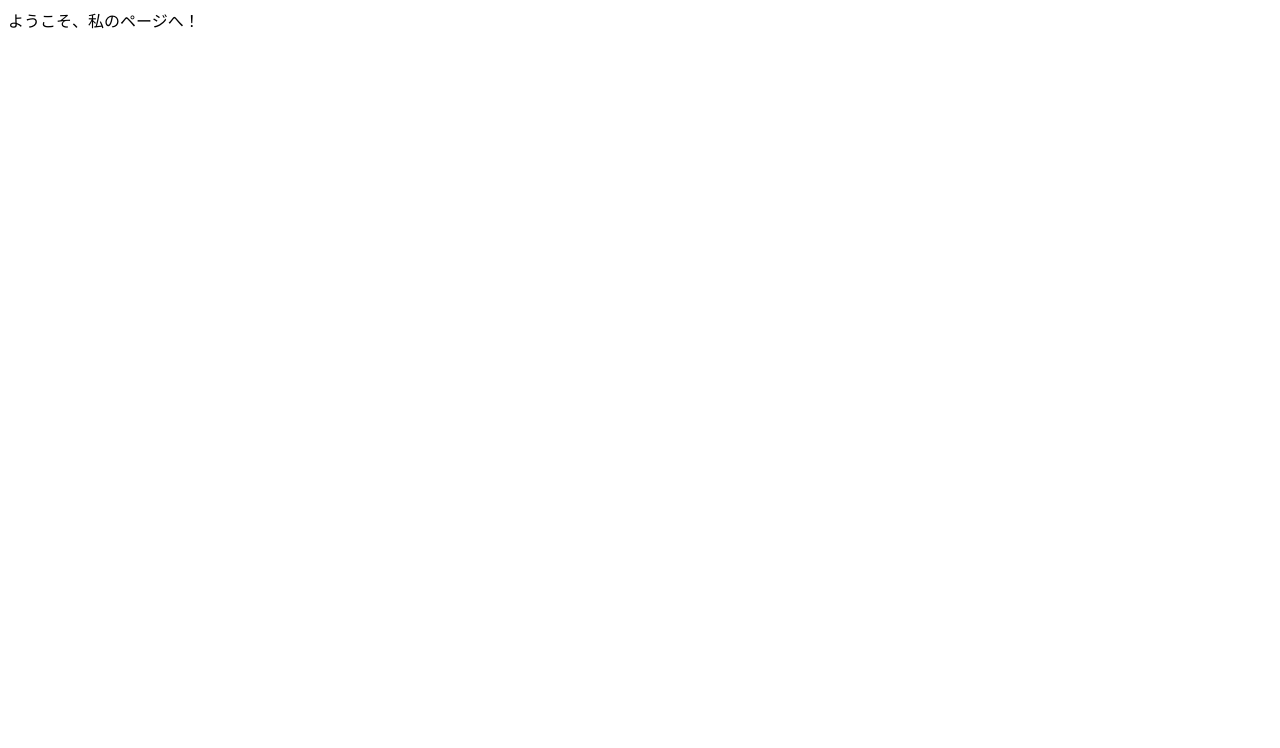
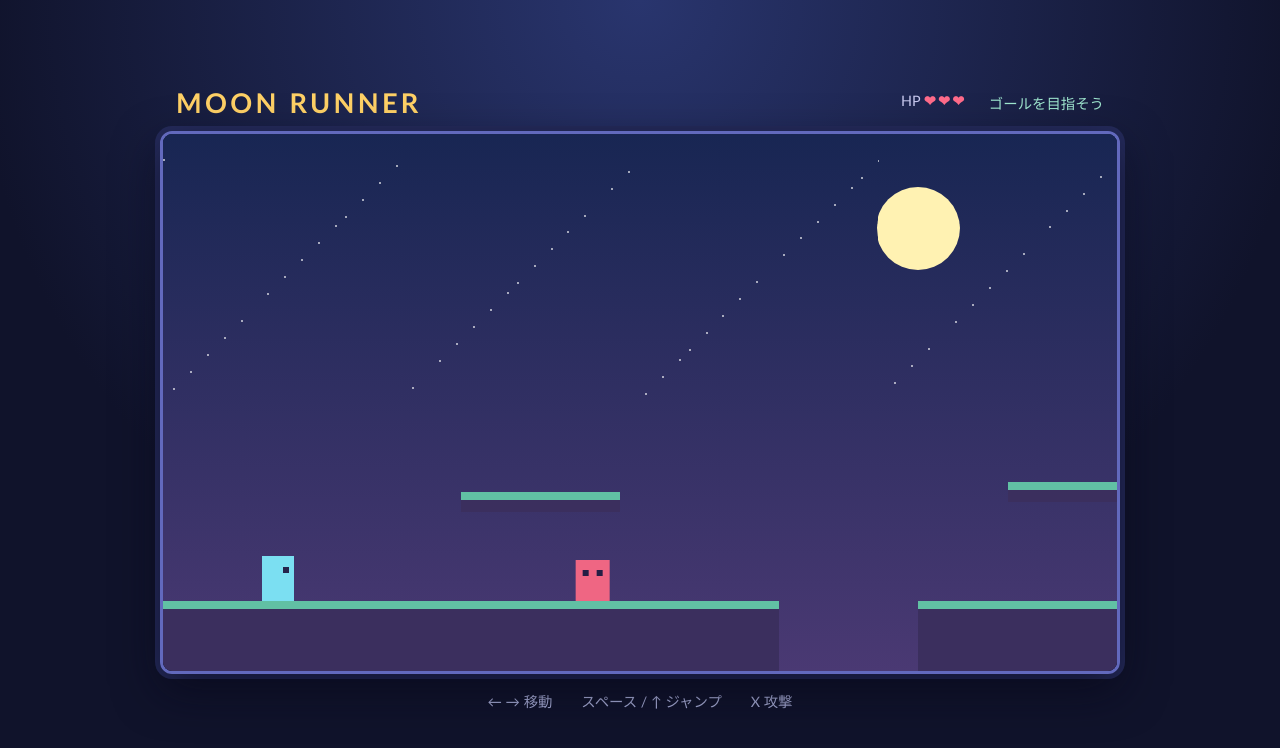
Before and after one commit to wasan2195076/my-second-app, a plain HTML site: page index.html in a window 1280 px wide. Drawn offline with Linux system fonts and the light colour scheme.

Commit message:
ゲーム初版

```diff
--- a/index.html
+++ b/index.html
@@ -1,11 +1,30 @@
 <!DOCTYPE html>
-<html lang="en">
+<html lang="ja">
 <head>
-    <meta charset="UTF-8">
-    <meta name="viewport" content="width=device-width, initial-scale=1.0">
-    <title>Document</title>
+  <meta charset="UTF-8">
+  <meta name="viewport" content="width=device-width, initial-scale=1.0">
+  <title>Moon Runner</title>
+  <link rel="stylesheet" href="style.css">
 </head>
-<body>ようこそ、私のページへ！
-
+<body>
+  <main class="game-shell">
+    <header class="hud">
+      <h1>MOON RUNNER</h1>
+      <div class="stats">
+        <span>HP <strong id="hp">❤❤❤</strong></span>
+        <span id="status">ゴールを目指そう</span>
+      </div>
+    </header>
+    <div class="game-frame">
+      <canvas id="game" width="960" height="540" aria-label="横スクロールアクションゲーム"></canvas>
+      <div id="message" class="message hidden">
+        <h2 id="message-title"></h2>
+        <p id="message-text"></p>
+        <button id="restart">もう一度プレイ</button>
+      </div>
+    </div>
+    <p class="controls">← → 移動　　スペース / ↑ ジャンプ　　X 攻撃</p>
+  </main>
+  <script src="script.js"></script>
 </body>
 </html>
--- /dev/null
+++ b/script.js
@@ -0,0 +1,185 @@
+const canvas = document.querySelector("#game");
+const ctx = canvas.getContext("2d");
+const hpElement = document.querySelector("#hp");
+const statusElement = document.querySelector("#status");
+const message = document.querySelector("#message");
+const messageTitle = document.querySelector("#message-title");
+const messageText = document.querySelector("#message-text");
+const restartButton = document.querySelector("#restart");
+
+const WIDTH = canvas.width;
+const HEIGHT = canvas.height;
+const worldWidth = 3100;
+const keys = {};
+let cameraX = 0;
+let gameState = "playing";
+let lastTime = 0;
+
+const player = {
+  x: 100, y: 300, width: 32, height: 46, vx: 0, vy: 0,
+  speed: 260, jump: 620, hp: 3, grounded: false, facing: 1,
+  attackTimer: 0, invincible: 0
+};
+
+const platforms = [
+  { x: 0, y: 470, width: 620, height: 70 },
+  { x: 760, y: 470, width: 520, height: 70 },
+  { x: 1420, y: 470, width: 460, height: 70 },
+  { x: 2020, y: 470, width: 570, height: 70 },
+  { x: 2730, y: 470, width: 370, height: 70 },
+  { x: 300, y: 360, width: 160, height: 20 },
+  { x: 850, y: 350, width: 170, height: 20 },
+  { x: 1110, y: 280, width: 130, height: 20 },
+  { x: 1530, y: 350, width: 180, height: 20 },
+  { x: 2200, y: 340, width: 170, height: 20 },
+  { x: 2450, y: 270, width: 120, height: 20 }
+];
+
+const enemies = [
+  { x: 420, y: 428, width: 34, height: 42, min: 250, max: 580, vx: 65, alive: true },
+  { x: 930, y: 428, width: 34, height: 42, min: 780, max: 1240, vx: -70, alive: true },
+  { x: 1580, y: 428, width: 34, height: 42, min: 1440, max: 1830, vx: 75, alive: true },
+  { x: 2240, y: 428, width: 34, height: 42, min: 2050, max: 2520, vx: -80, alive: true }
+];
+
+function resetGame() {
+  Object.assign(player, { x: 100, y: 300, vx: 0, vy: 0, hp: 3, grounded: false, facing: 1, attackTimer: 0, invincible: 0 });
+  enemies.forEach((enemy, index) => Object.assign(enemy, { alive: true, x: [420, 930, 1580, 2240][index] }));
+  cameraX = 0;
+  gameState = "playing";
+  message.classList.add("hidden");
+  statusElement.textContent = "ゴールを目指そう";
+  updateHp();
+}
+
+function updateHp() {
+  hpElement.textContent = "❤".repeat(player.hp) + "♡".repeat(3 - player.hp);
+}
+
+function intersects(a, b) {
+  return a.x < b.x + b.width && a.x + a.width > b.x &&
+    a.y < b.y + b.height && a.y + a.height > b.y;
+}
+
+function hurt() {
+  if (player.invincible > 0) return;
+  player.hp--;
+  player.invincible = 1.2;
+  player.vy = -300;
+  player.vx = -player.facing * 220;
+  updateHp();
+  if (player.hp <= 0) endGame(false);
+}
+
+function endGame(won) {
+  gameState = won ? "won" : "lost";
+  messageTitle.textContent = won ? "STAGE CLEAR!" : "GAME OVER";
+  messageText.textContent = won ? "月明かりのゴールに到着しました。" : "もう一度、ゴールを目指そう。";
+  message.classList.remove("hidden");
+  statusElement.textContent = won ? "クリア！" : "リトライしてね";
+}
+
+function update(dt) {
+  if (gameState !== "playing") return;
+  const direction = Number(Boolean(keys.ArrowRight || keys.d)) - Number(Boolean(keys.ArrowLeft || keys.a));
+  player.vx += (direction * player.speed - player.vx) * Math.min(1, dt * 12);
+  if (direction) player.facing = direction;
+  player.vy += 1500 * dt;
+  player.x += player.vx * dt;
+  player.y += player.vy * dt;
+  player.grounded = false;
+
+  platforms.forEach((platform) => {
+    const wasAbove = player.y + player.height - player.vy * dt <= platform.y;
+    if (intersects(player, platform) && player.vy >= 0 && wasAbove) {
+      player.y = platform.y - player.height;
+      player.vy = 0;
+      player.grounded = true;
+    }
+  });
+
+  player.x = Math.max(0, Math.min(worldWidth - player.width, player.x));
+  if (player.y > HEIGHT + 100) {
+    player.x = Math.max(40, player.x - 120);
+    player.y = 200;
+    player.vy = 0;
+    hurt();
+  }
+  player.attackTimer = Math.max(0, player.attackTimer - dt);
+  player.invincible = Math.max(0, player.invincible - dt);
+
+  enemies.forEach((enemy) => {
+    if (!enemy.alive) return;
+    enemy.x += enemy.vx * dt;
+    if (enemy.x < enemy.min || enemy.x > enemy.max) enemy.vx *= -1;
+    if (intersects(player, enemy)) {
+      const attackBox = { x: player.facing > 0 ? player.x + player.width : player.x - 42, y: player.y + 8, width: 42, height: 30 };
+      if (player.attackTimer > 0 && intersects(attackBox, enemy)) enemy.alive = false;
+      else hurt();
+    }
+  });
+
+  cameraX += ((player.x - WIDTH * 0.38) - cameraX) * Math.min(1, dt * 5);
+  cameraX = Math.max(0, Math.min(worldWidth - WIDTH, cameraX));
+  if (player.x > 2920) endGame(true);
+}
+
+function draw() {
+  ctx.clearRect(0, 0, WIDTH, HEIGHT);
+  const gradient = ctx.createLinearGradient(0, 0, 0, HEIGHT);
+  gradient.addColorStop(0, "#182653"); gradient.addColorStop(1, "#4a3973");
+  ctx.fillStyle = gradient; ctx.fillRect(0, 0, WIDTH, HEIGHT);
+  ctx.fillStyle = "#fff2b2"; ctx.beginPath(); ctx.arc(760 - cameraX * 0.15, 95, 42, 0, Math.PI * 2); ctx.fill();
+  drawStars();
+  ctx.save(); ctx.translate(-cameraX, 0);
+  platforms.forEach((p) => { ctx.fillStyle = "#3b2f5e"; ctx.fillRect(p.x, p.y, p.width, p.height); ctx.fillStyle = "#61c0a4"; ctx.fillRect(p.x, p.y, p.width, 8); });
+  enemies.forEach(drawEnemy);
+  drawGoal();
+  drawPlayer();
+  ctx.restore();
+}
+
+function drawStars() {
+  ctx.fillStyle = "#ffffff99";
+  for (let i = 0; i < 55; i++) { const x = (i * 173) % WIDTH; const y = 25 + (i * 67) % 240; ctx.fillRect(x, y, 2, 2); }
+}
+
+function drawEnemy(enemy) {
+  if (!enemy.alive) return;
+  ctx.fillStyle = "#ef6683"; ctx.fillRect(enemy.x, enemy.y, enemy.width, enemy.height);
+  ctx.fillStyle = "#251e45"; ctx.fillRect(enemy.x + 7, enemy.y + 10, 6, 6); ctx.fillRect(enemy.x + 21, enemy.y + 10, 6, 6);
+}
+
+function drawGoal() {
+  ctx.fillStyle = "#ffd166"; ctx.fillRect(2960, 300, 8, 170);
+  ctx.fillStyle = "#ff6b8a"; ctx.beginPath(); ctx.moveTo(2968, 300); ctx.lineTo(3050, 325); ctx.lineTo(2968, 350); ctx.fill();
+}
+
+function drawPlayer() {
+  if (player.invincible > 0 && Math.floor(player.invincible * 12) % 2) return;
+  ctx.fillStyle = "#7bdff2"; ctx.fillRect(player.x, player.y, player.width, player.height);
+  ctx.fillStyle = "#25234c"; ctx.fillRect(player.x + (player.facing > 0 ? 21 : 5), player.y + 11, 6, 6);
+  if (player.attackTimer > 0) {
+    ctx.fillStyle = "#ffd166";
+    const x = player.facing > 0 ? player.x + player.width : player.x - 42;
+    ctx.fillRect(x, player.y + 14, 42, 8);
+  }
+}
+
+window.addEventListener("keydown", (event) => {
+  keys[event.key] = true;
+  if (["ArrowUp", "ArrowLeft", "ArrowRight", " "].includes(event.key)) event.preventDefault();
+  if ((event.key === " " || event.key === "ArrowUp" || event.key === "w") && player.grounded && gameState === "playing") player.vy = -player.jump;
+  if ((event.key.toLowerCase() === "x" || event.key === "Enter") && gameState === "playing") player.attackTimer = 0.18;
+});
+window.addEventListener("keyup", (event) => { keys[event.key] = false; });
+restartButton.addEventListener("click", resetGame);
+
+function loop(timestamp) {
+  const dt = Math.min((timestamp - lastTime) / 1000 || 0, 0.033);
+  lastTime = timestamp;
+  update(dt); draw(); requestAnimationFrame(loop);
+}
+
+updateHp();
+requestAnimationFrame(loop);
--- /dev/null
+++ b/style.css
@@ -0,0 +1,92 @@
+:root {
+  color-scheme: dark;
+  font-family: "Trebuchet MS", "Hiragino Kaku Gothic ProN", sans-serif;
+  background: #10132b;
+  color: #f8f4ff;
+}
+
+* { box-sizing: border-box; }
+
+body {
+  margin: 0;
+  min-height: 100vh;
+  display: grid;
+  place-items: center;
+  background: radial-gradient(circle at 50% 0%, #29356e, #10132b 65%);
+}
+
+.game-shell { width: min(960px, 96vw); }
+
+.hud {
+  display: flex;
+  align-items: center;
+  justify-content: space-between;
+  gap: 1rem;
+  padding: 0.8rem 1rem;
+}
+
+h1 {
+  margin: 0;
+  color: #ffd166;
+  font-size: clamp(1.1rem, 3vw, 1.7rem);
+  letter-spacing: 0.12em;
+}
+
+.stats {
+  display: flex;
+  gap: 1.4rem;
+  color: #c8c9ef;
+  font-size: 0.9rem;
+}
+
+#hp { color: #ff6b8a; letter-spacing: 0.15em; }
+#status { color: #9fe7cf; }
+
+.game-frame {
+  position: relative;
+  overflow: hidden;
+  border: 3px solid #6269bd;
+  border-radius: 12px;
+  box-shadow: 0 16px 45px #06071899, 0 0 0 5px #252b5b;
+}
+
+canvas {
+  display: block;
+  width: 100%;
+  height: auto;
+  background: #18234b;
+  image-rendering: pixelated;
+}
+
+.controls {
+  margin: 1rem 0;
+  color: #a8add7;
+  text-align: center;
+  font-size: 0.9rem;
+}
+
+.message {
+  position: absolute;
+  inset: 0;
+  display: grid;
+  place-content: center;
+  justify-items: center;
+  background: #10132bcc;
+  text-align: center;
+}
+
+.message.hidden { display: none; }
+.message h2 { margin: 0; color: #ffd166; font-size: 2.5rem; }
+.message p { margin: 0.7rem 0 1.2rem; color: #d8daf8; }
+
+button {
+  border: 0;
+  border-radius: 999px;
+  padding: 0.75rem 1.5rem;
+  color: #19182c;
+  background: #ffd166;
+  font-weight: 700;
+  cursor: pointer;
+}
+
+button:hover { background: #ffe49a; }
```
